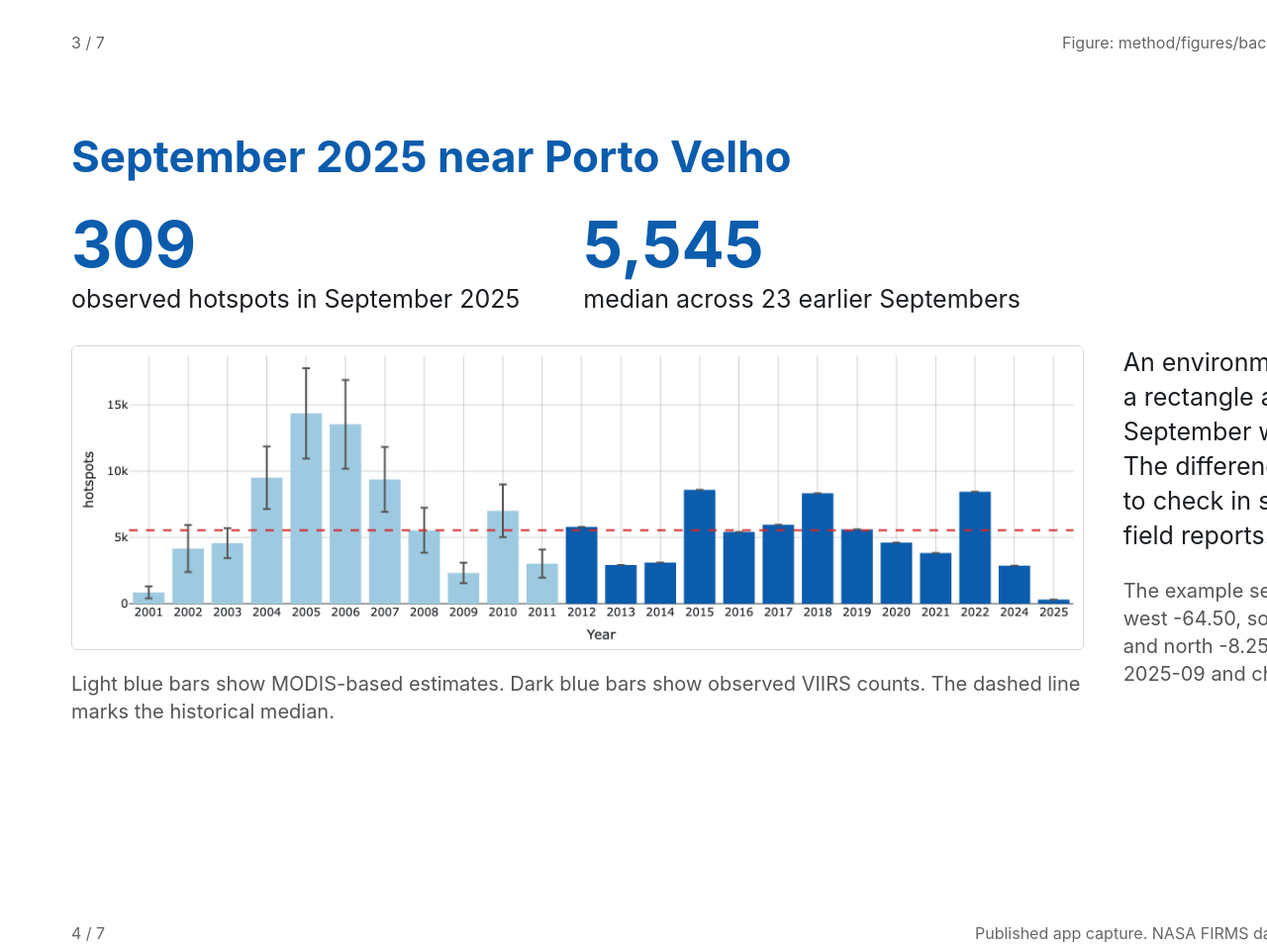
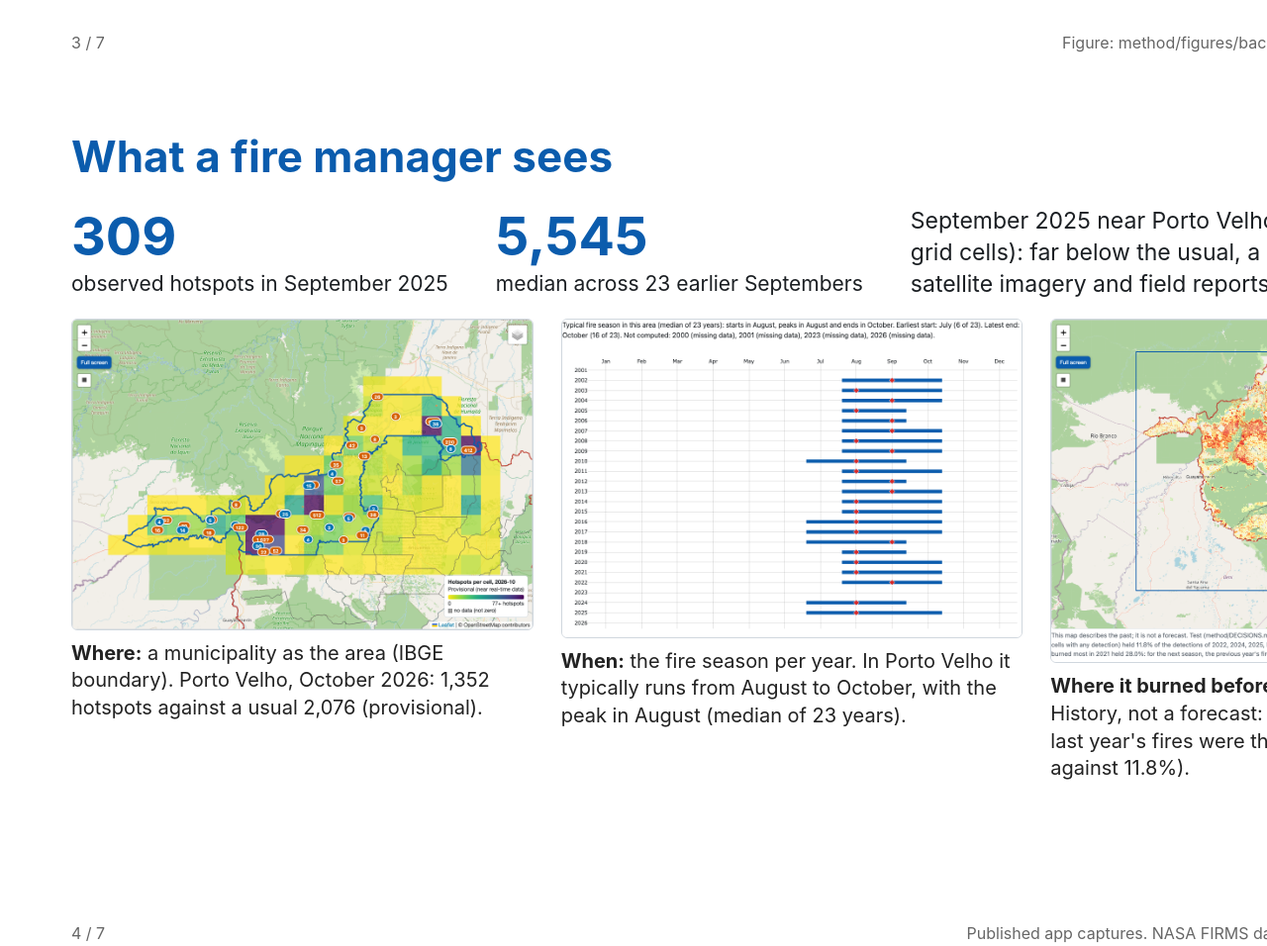
Before and after one commit to jacquesbelmont/lunax-fire-calendar, a plain HTML site: page submission/slides/slides.html in a window 1280 px wide. Shown: the part 2625-3581 px from the top of the page at 99% size. Drawn offline with Linux system fonts and the light colour scheme.

Commit message:
docs: deck slide 4 'What a fire manager sees'; recurrence map capture
Slide 4 now shows Porto Velho as a municipality (October 2026), its fire
season and the 1 km recurrence map (history, not a forecast), keeping the
September 2025 case (309 vs 5,545) in the text. Three captures from the
published app (main at 8492f81). PDF regenerated, 7 pages. FACT_CHECK rows
35-36 (Porto Velho numbers recomputed from docs/data/municipalities.csv).

AI-assisted: Claude Code

```diff
--- a/submission/slides/slides.html
+++ b/submission/slides/slides.html
@@ -40,6 +40,15 @@
   .case-note { font-size: 25px; line-height: 1.4; margin: 0 0 24px; }
   .team { font-size: 30px; margin-top: 18px; line-height: 1.5; }
   .ack { font-size: 17px; color: #444; line-height: 1.4; }
+  .fm-case { display: flex; align-items: center; gap: 48px; margin: 0 0 18px; }
+  .fm-stats { margin: 0; gap: 48px; }
+  .fm-stats b { font-size: 54px; }
+  .fm-stats span { font-size: 21px; }
+  .fm-note { flex: 1; margin: 0; font-size: 23px; }
+  .fm-row { display: flex; gap: 28px; flex: 1; min-height: 0; align-items: flex-start; }
+  .fm-row figure { flex: 1; min-width: 0; margin: 0; }
+  .fm-row img { display: block; width: auto; max-width: 100%; height: auto; max-height: 360px; margin: 0 auto; }
+  .fm-row figcaption { font-size: 20px; line-height: 1.38; margin-top: 10px; color: #222; }
 </style>
 </head>
 <body>
@@ -85,22 +94,29 @@
 </section>
 
 <section class="slide">
-  <h2>September 2025 near Porto Velho</h2>
-  <div class="case-stats">
-    <div><b>309</b><span>observed hotspots in September 2025</span></div>
-    <div><b>5,545</b><span>median across 23 earlier Septembers</span></div>
+  <h2>What a fire manager sees</h2>
+  <div class="fm-case">
+    <div class="case-stats fm-stats">
+      <div><b>309</b><span>observed hotspots in September 2025</span></div>
+      <div><b>5,545</b><span>median across 23 earlier Septembers</span></div>
+    </div>
+    <p class="case-note fm-note">September 2025 near Porto Velho (a rectangle of 33 grid cells): far below the usual, a month to check in satellite imagery and field reports.</p>
   </div>
-  <div class="row">
-    <div class="case-chart">
-      <img src="../screenshots/porto_velho_september_2025.png" alt="LUNAX chart for the Porto Velho area. A dashed line shows the historical median. The September 2025 bar is below it.">
-      <p class="small">Light blue bars show MODIS-based estimates. Dark blue bars show observed VIIRS counts. The dashed line marks the historical median.</p>
-    </div>
-    <div class="col">
-      <p class="case-note">An environmental analyst selects a rectangle and compares September with earlier years. The difference identifies a month to check in satellite imagery and field reports.</p>
-      <p class="small">The example selects 33 grid cells. Use west -64.50, south -9.75, east -63.00 and north -8.25. Set the end date to 2025-09 and choose September.</p>
-    </div>
+  <div class="fm-row">
+    <figure>
+      <img src="../screenshots/app_porto_velho_map_2026-10.png" alt="Map of the municipality of Porto Velho with grid cells colored by October 2026 hotspots and the detections as points">
+      <figcaption><b>Where:</b> a municipality as the area (IBGE boundary). Porto Velho, October 2026: 1,352 hotspots against a usual 2,076 (provisional).</figcaption>
+    </figure>
+    <figure>
+      <img src="../screenshots/app_porto_velho_fire_season.png" alt="Fire season of Porto Velho per year, start, peak and end month">
+      <figcaption><b>When:</b> the fire season per year. In Porto Velho it typically runs from August to October, with the peak in August (median of 23 years).</figcaption>
+    </figure>
+    <figure>
+      <img src="../screenshots/app_map_recurrence_2012-2025.png" alt="Map of Rondônia with 1 km cells colored by the number of years with a VIIRS detection, 2012 to 2025">
+      <figcaption><b>Where it burned before</b> (VIIRS, about 1 km). History, not a forecast: in our pre-registered test, last year's fires were the better guide (28.0% against 11.8%).</figcaption>
+    </figure>
   </div>
-  <div class="foot"><span>4 / 7</span><span>Published app capture. NASA FIRMS data archived through 2026-10-31.</span></div>
+  <div class="foot"><span>4 / 7</span><span>Published app captures. NASA FIRMS data archived through 2026-10-31.</span></div>
 </section>
 
 <section class="slide">
```
Also changed, not shown: submission/screenshots/app_map_recurrence_2012-2025.png (added), submission/screenshots/app_porto_velho_fire_season.png (added), submission/screenshots/app_porto_velho_map_2026-10.png (added), 5 other files.
